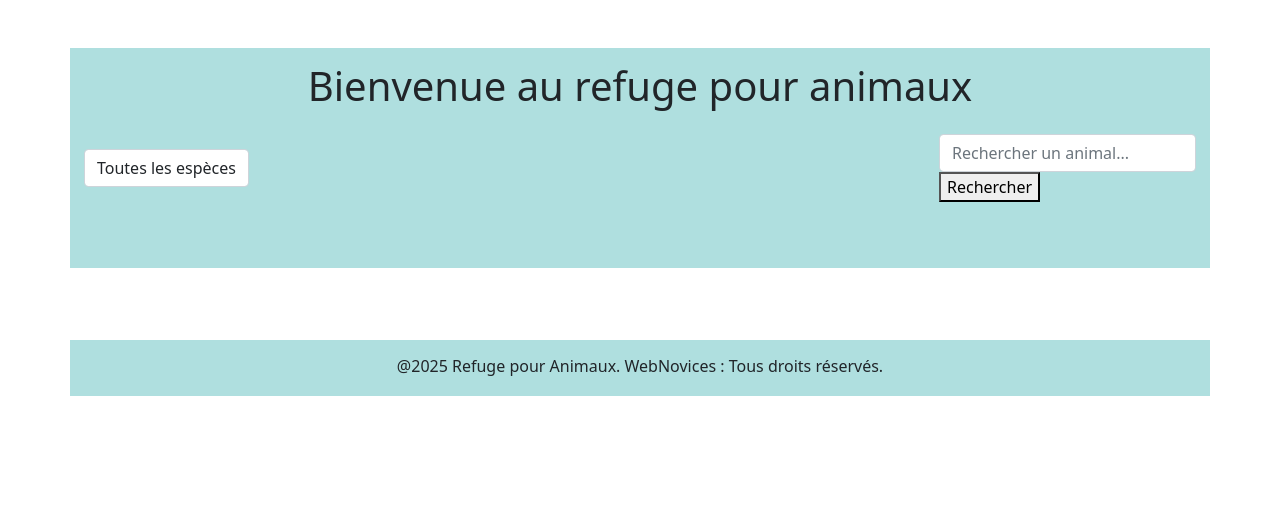
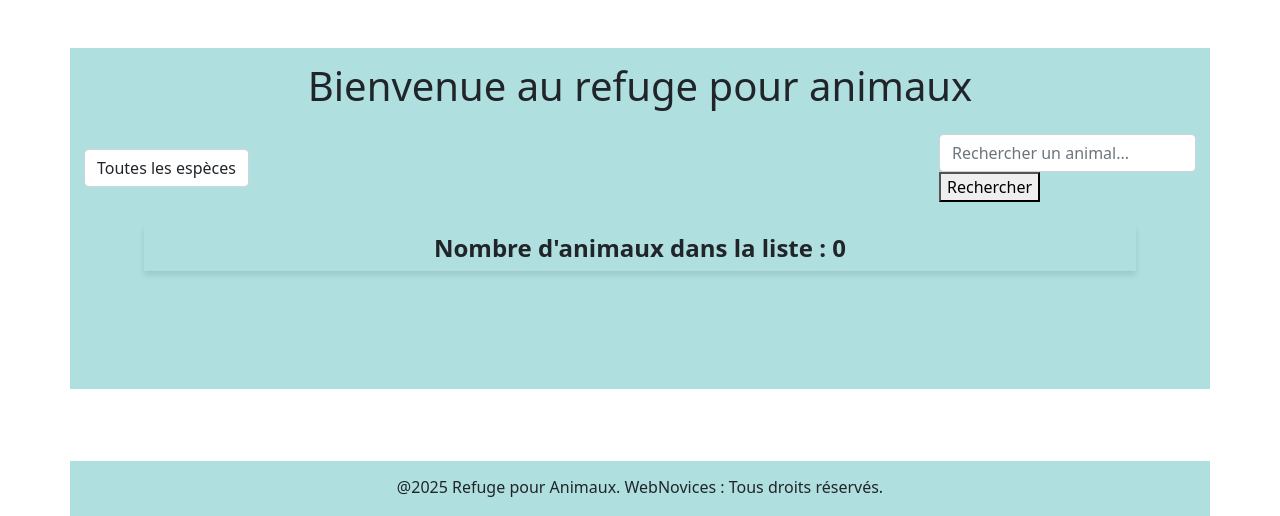
Before and after one commit to Syllac21/Brief4, a PHP site: page / in a window 1280 px wide. Shown: the part 56-572 px from the top of the page. Run offline with PHP 8.4, Linux system fonts and the light colour scheme; data that the repository does not hold is empty; some libraries are stand-ins or nearby versions.

Commit message:
update main.php

```diff
--- a/www/src/template/main.php
+++ b/www/src/template/main.php
@@ -14,7 +14,25 @@
                     transform: translateY(-10px);
                     box-shadow: 0 10px 20px rgba(0, 0, 0, 0.2);
                 }
+
+                .heading-style {
+                    font-size: 24px;
+                    font-weight: bold;
+                    margin-bottom: 20px;
+                    transition: color 0.3s ease, box-shadow 0.3s ease;
+                    box-shadow: 0px 4px 6px rgba(0, 0, 0, 0.1);
+                    margin-left: 60px;
+                    margin-right: 60px;
+                    padding: 8px;
+                }
+
+                .heading-style:hover {
+                    color: #ff6600;
+                    box-shadow: 0px 6px 12px rgba(0, 0, 0, 0.2);
+                }
             </style>
+
+
         <main class="container mt-5">
             <h1 class="text-center mb-4">Bienvenue au refuge pour animaux</h1>
             <div class="d-flex justify-content-between align-items-center mb-4">
@@ -40,7 +58,24 @@
                 <button type="submit">Rechercher</button>
             </form>
             </div>
+
             <?php
+
+
+
+
+            echo "<h2 class='text-center mt-3 heading-style'>
+            Nombre d'animaux dans la liste : " . count(isset($_GET['requete']) ? $_SESSION['list'] : $animaux) . "
+            </h2>";
+            if(isset($_GET['requete'])){
+                $animauxModel->afficherCartesAnimaux($_SESSION['list']);
+            }else{
+                $animauxModel->afficherCartesAnimaux($animaux);
+            }
+
+
+
+
             if(isset($_GET['requete'])){
                 $animauxModel->afficherCartesAnimaux($_SESSION['list']);
             }else{
```
